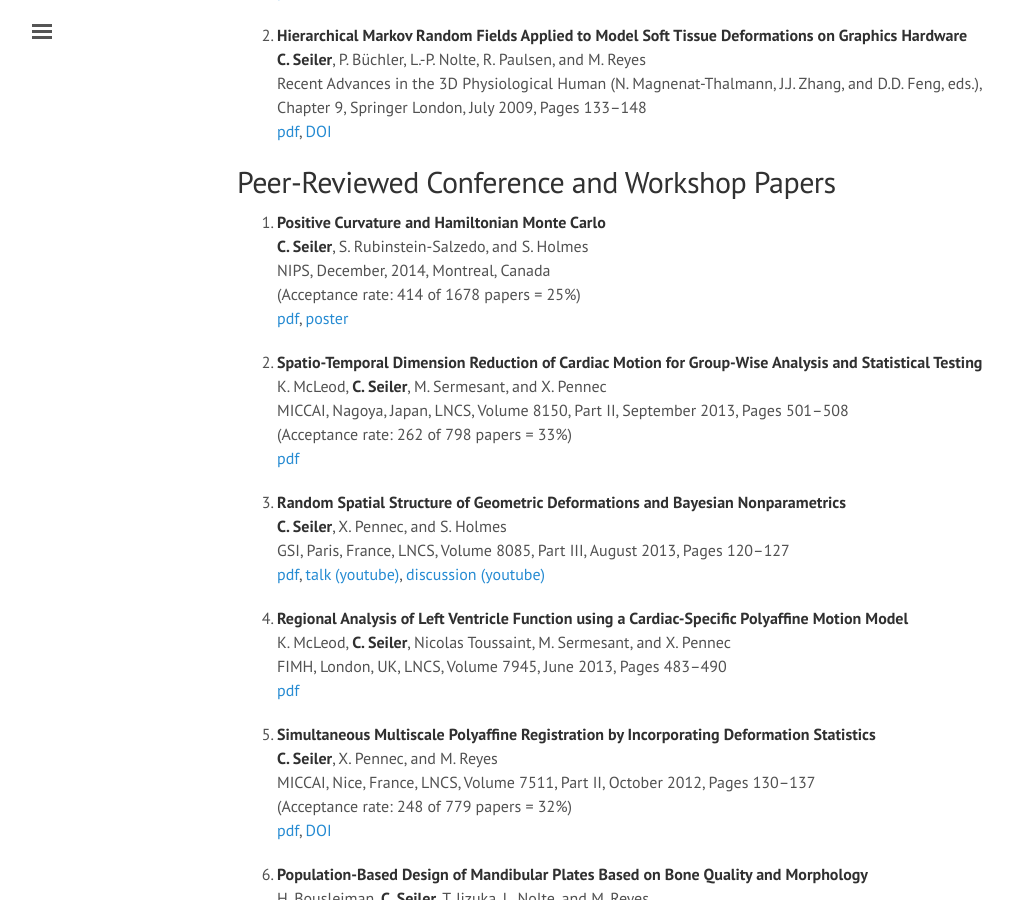
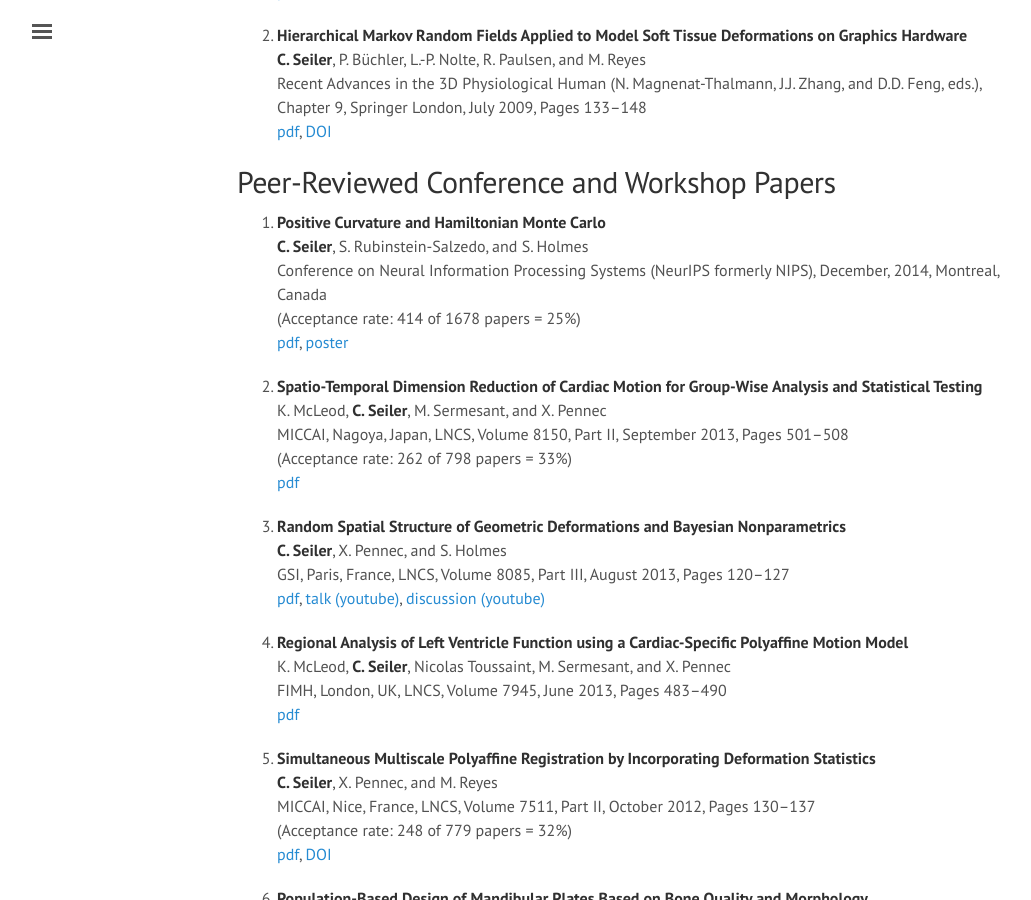
Before and after one commit to ChristofSeiler/ChristofSeiler.github.io, a Jekyll site: the page built from publications.md, in a window 1280 px wide and 900 px high, scrolled down 2264 px. Shown: the whole window, without its empty margins (3-1034 px from the left). Built offline with Jekyll 4.4.1, drawn with Linux system fonts in a browser that asks for light colours.

Commit message:
added full conference name

```diff
--- a/publications.md
+++ b/publications.md
@@ -91,7 +91,7 @@ Recent Advances in the 3D Physiological Human (N. Magnenat-Thalmann, J.J. Zhang,
 
 1. **Positive Curvature and Hamiltonian Monte Carlo** <br>
 **C. Seiler**, S. Rubinstein-Salzedo, and S. Holmes <br>
-NIPS, December, 2014, Montreal, Canada <br>
+Conference on Neural Information Processing Systems (NeurIPS formerly NIPS), December, 2014, Montreal, Canada <br>
 (Acceptance rate: 414 of 1678 papers = 25%) <br>
 [pdf](http://papers.nips.cc/paper/5500-positive-curvature-and-hamiltonian-monte-carlo.pdf), [poster](https://christofseiler.github.io/NIPS-Poster.pdf)
 
```
